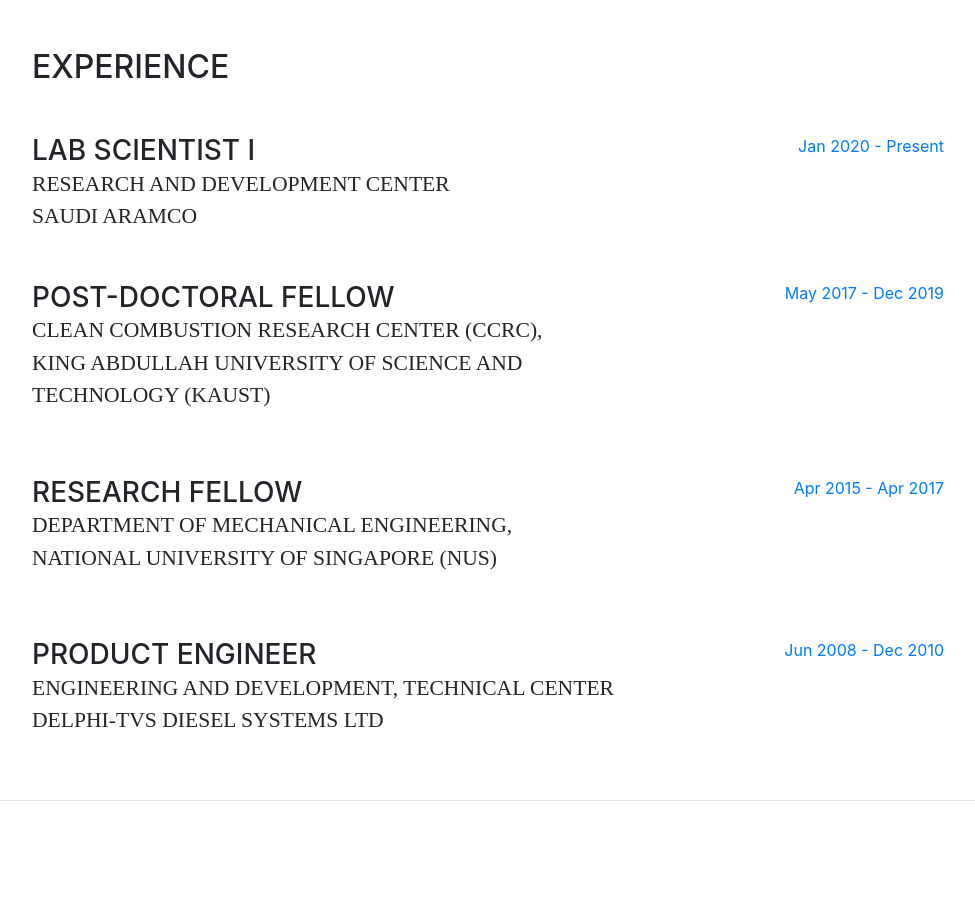
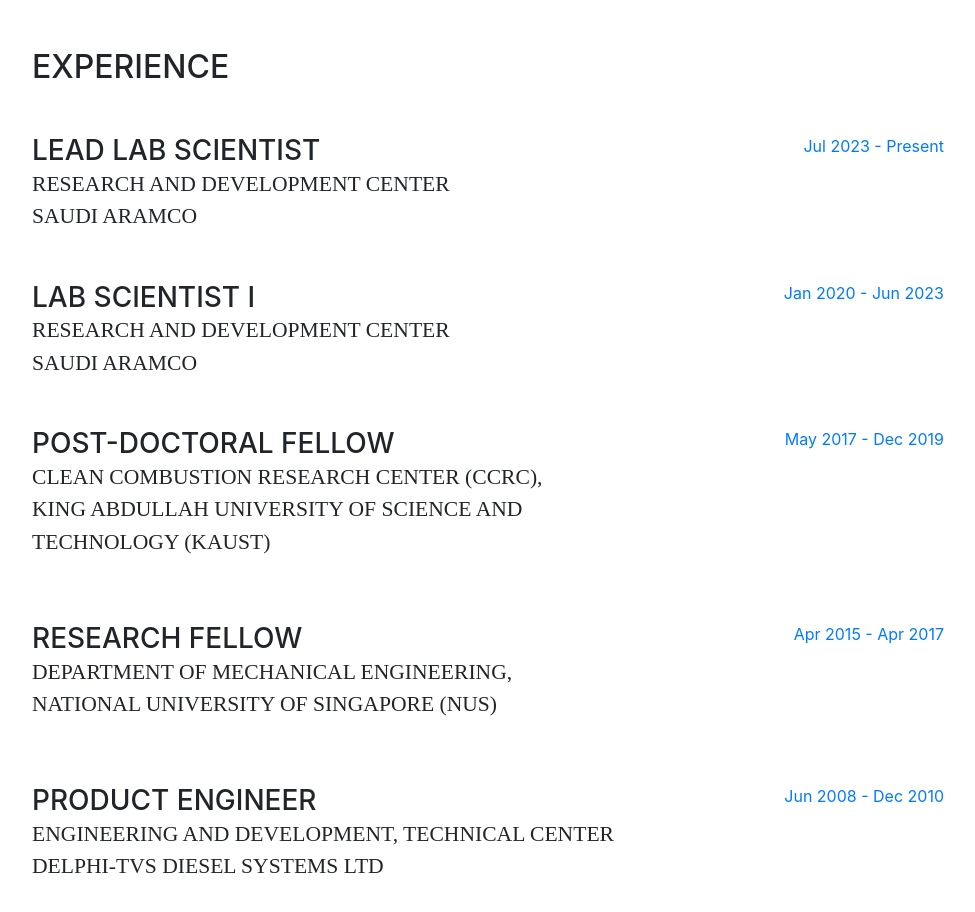
Before and after one commit to balajimohan87/balajimohan87.github.io, a website with bundled scripts: page index.html in a window 1280 px wide. Shown: the part 800-1712 px from the top of the page, without its empty margins (288-1263 px from the left). Built offline with nearby package versions, Linux system fonts and the light colour scheme; a web font is replaced by a local one.

Commit message:
Add files via upload
Updated Experience

```diff
--- a/index.html
+++ b/index.html
@@ -125,12 +125,23 @@
 
           <div class="resume-item d-flex flex-column flex-md-row mb-5">
             <div class="resume-content mr-auto">
+              <h3 class="mb-0">Lead Lab Scientist</h3>
+              <div class="subheading mb-0">Research and Development Center</div>
+              <div class="subheading mb-0">Saudi Aramco</div>
+            </div>
+            <div class="resume-date text-md-right">
+              <span class="text-primary">Jul 2023 - Present</span>
+            </div>
+          </div>
+
+          <div class="resume-item d-flex flex-column flex-md-row mb-5">
+            <div class="resume-content mr-auto">
               <h3 class="mb-0">Lab Scientist I</h3>
               <div class="subheading mb-0">Research and Development Center</div>
               <div class="subheading mb-0">Saudi Aramco</div>
             </div>
             <div class="resume-date text-md-right">
-              <span class="text-primary">Jan 2020 - Present</span>
+              <span class="text-primary">Jan 2020 - Jun 2023</span>
             </div>
           </div>
 
```
